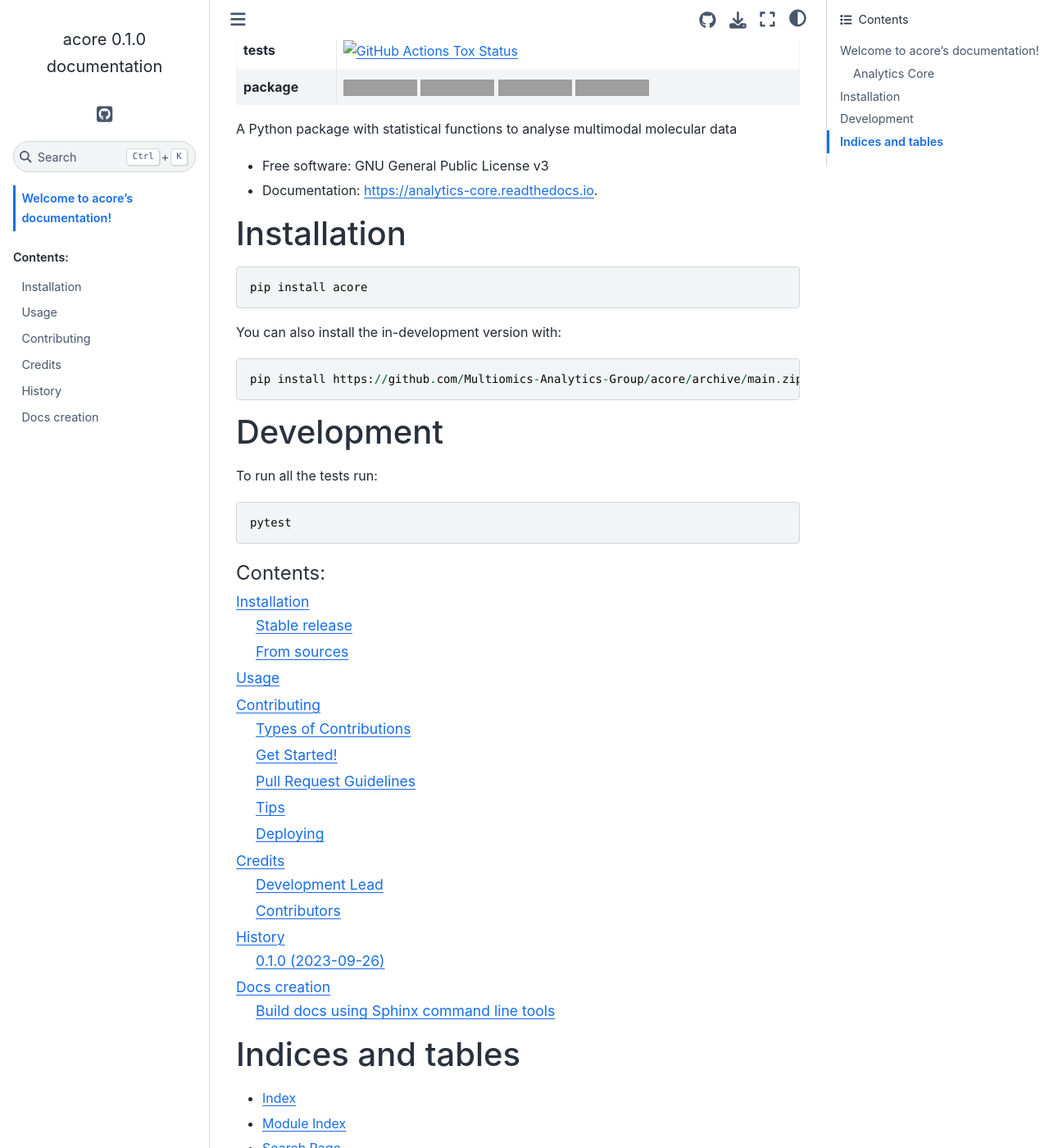
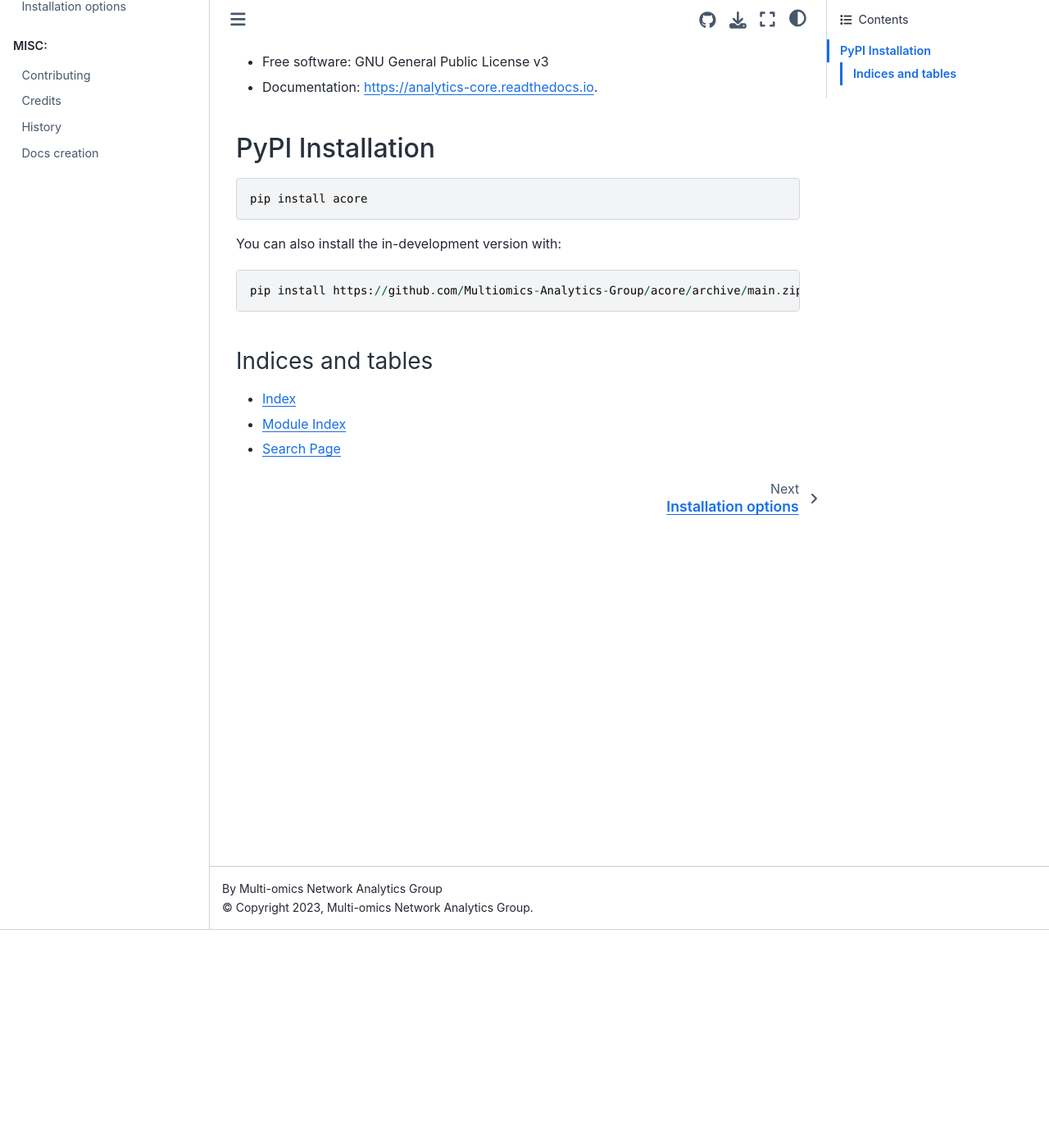
Before and after one commit to Multiomics-Analytics-Group/acore, a Sphinx documentation site: the page built from docs/index.rst, in a window 1280 px wide and 1400 px high, scrolled down 266 px. Shown: the whole window at 82% size. Built offline with Sphinx 7.4.7 and the Sphinx Book theme 1.1.4, drawn with Linux system fonts in a browser that asks for light colours; formulas are drawn with MathJax 3; pages that are not in the unit, such as notebooks, are missing from menus; comment, search, counter and statistics services are not loaded; some of the changed text lies outside the part shown; grey boxes are pictures that could not be loaded.

Commit message:
:art: style landing page

```diff
--- a/README.rst
+++ b/README.rst
@@ -51,8 +51,8 @@ A Python package with statistical functions to analyse multimodal molecular data
 * Documentation: https://analytics-core.readthedocs.io.
 
 
-Installation
-============
+PyPI Installation
+=================
 
 ::
 
--- a/docs/index.rst
+++ b/docs/index.rst
@@ -1,33 +1,41 @@
-Welcome to acore's documentation!
-======================================
 
 .. include:: ../README.rst
-
-.. toctree::
-   :maxdepth: 2
-   :caption: Contents:
-
-   installation
-   usage
-   contributing
-   authors
-   history
-   README.md
+   :start-line: 0
+   :end-line: 66
 
 .. toctree::
    :maxdepth: 1
-   :caption: API examples
+   :hidden:
+
+   installation
+
+.. toctree::
+   :maxdepth: 1
+   :caption: API usage examples
+   :hidden:
 
    api_examples/exploratory_analysis
 
 .. toctree::
    :maxdepth: 2
    :caption: Modules
+   :hidden:
 
    reference/acore
 
 Indices and tables
-==================
+------------------
 * :ref:`genindex`
 * :ref:`modindex`
 * :ref:`search`
+
+
+.. toctree::
+   :maxdepth: 1
+   :caption: MISC:
+   :hidden:
+
+   contributing
+   authors
+   history
+   README.md
--- a/docs/installation.rst
+++ b/docs/installation.rst
@@ -1,8 +1,8 @@
 .. highlight:: shell
 
-============
-Installation
-============
+====================
+Installation options
+====================
 
 
 Stable release
--- a/docs/usage.rst
+++ /dev/null
@@ -1,7 +0,0 @@
-=====
-Usage
-=====
-
-To use acore in a project::
-
-    import acore
```
